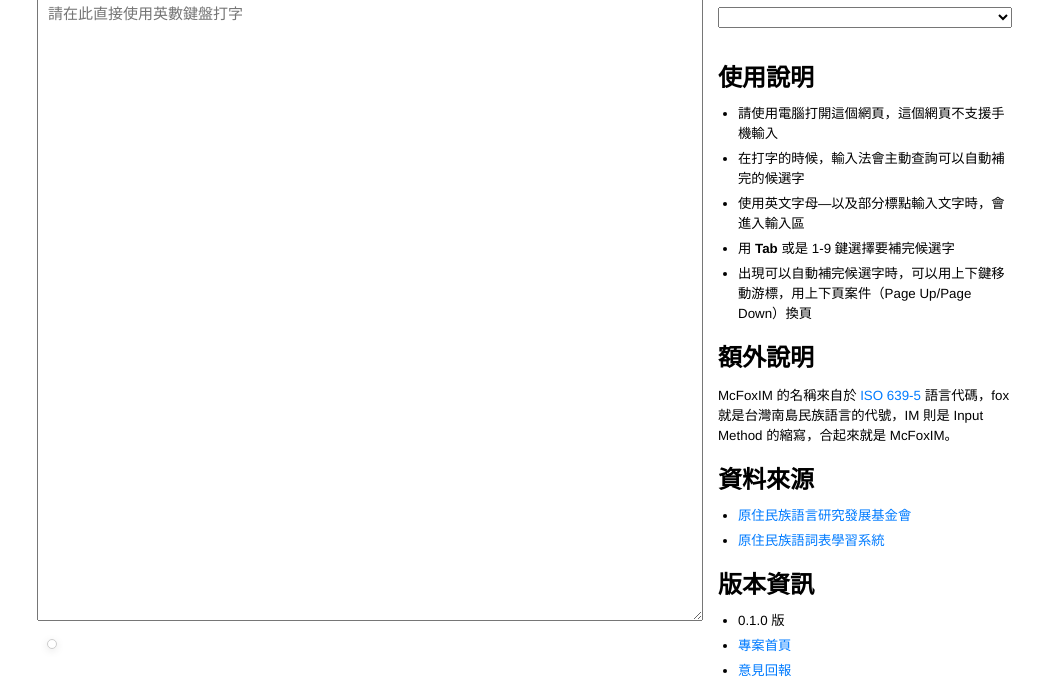
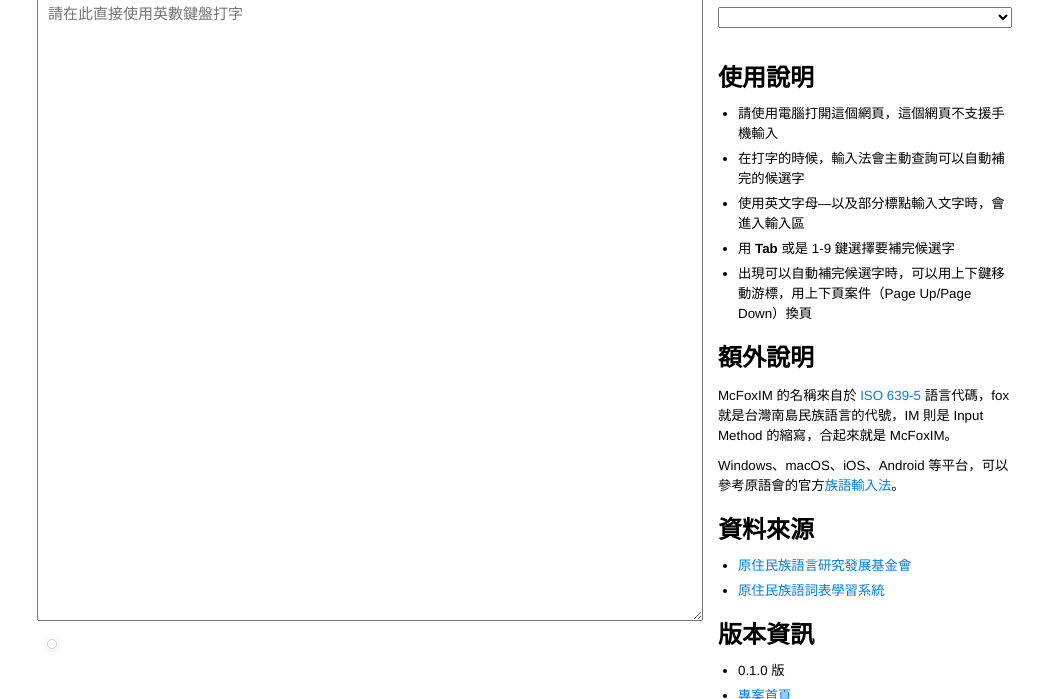
Before and after one commit to openvanilla/McFoximWeb, a website built with webpack: page output/example/index.html in a window 1280 px wide. Shown: the part 101-800 px from the top of the page, without its empty margins (118-1161 px from the left). Built offline with nearby package versions, Linux system fonts and the light colour scheme.

Commit message:
Update FAQ and refresh example assets

```diff
--- a/output/example/index.html
+++ b/output/example/index.html
@@ -17,6 +17,9 @@
     <meta name="twitter:card" content="summary">
     <meta name="twitter:title" content="McFoxIM - 小麥族語輸入法網頁版本">
     <meta name="twitter:description" content="McFoxIM - 小麥族語輸入法網頁版本，使用原住民族語言發展基金會的學習詞表開發">
+    <meta http-equiv="Cache-Control" content="no-cache, no-store, must-revalidate">
+    <meta http-equiv="Pragma" content="no-cache">
+    <meta http-equiv="Expires" content="0">
 </head>
 
 <body>
@@ -50,6 +53,9 @@
             <h2>額外說明</h2>
             <p>McFoxIM 的名稱來自於 <a href="https://zh.wikipedia.org/wiki/ISO_639-5">ISO 639-5</a> 語言代碼，fox 就是台灣南島民族語言的代號，IM
                 則是 Input Method 的縮寫，合起來就是 McFoxIM。</p>
+            <p>Windows、macOS、iOS、Android 等平台，可以參考原語會的官方<a
+                    href="https://www.ilrdf.org.tw/basic/?mode=detail&node=1247">族語輸入法</a>。
+            </p>
             <h2>資料來源</h2>
             <ul>
                 <li><a href="https://www.ilrdf.org.tw/" target="_blank">原住民族語言研究發展基金會</a></li>
```
Also changed, not shown: README.md, output/chromeos/icons/icon128.png, output/chromeos/icons/icon16.png, output/chromeos/icons/icon48.png, output/chromeos/icons/icon64.png.
